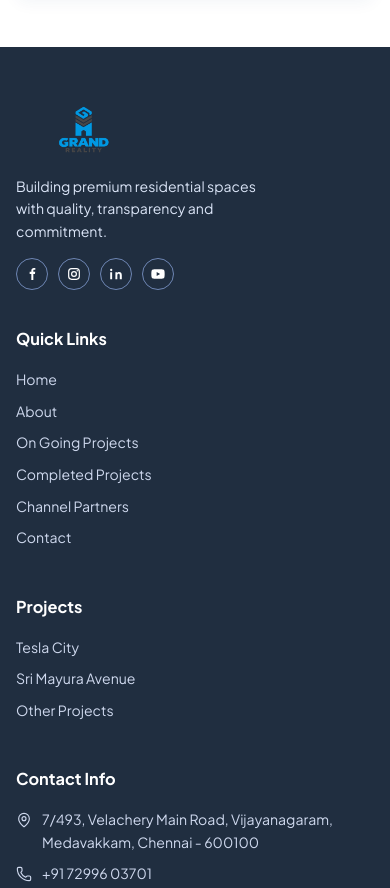
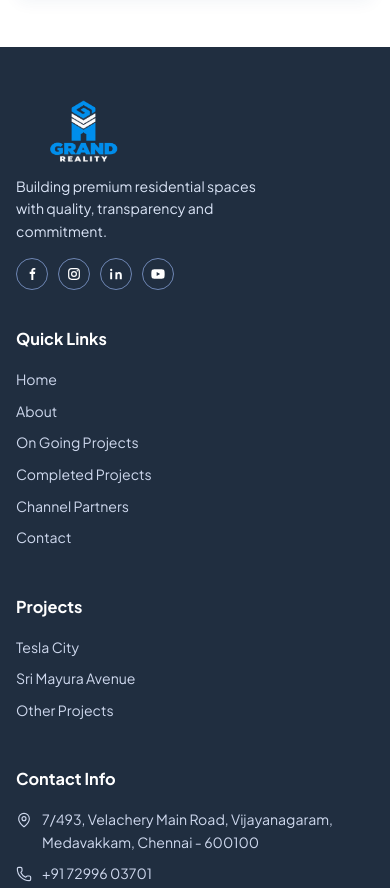
Before and after one commit to HarryLinked/Grand-reality, a React (Vite) app: page /contact in a window 390 px wide. Shown: the part 2159-3047 px from the top of the page. Built offline with nearby package versions, Linux system fonts and the light colour scheme.

Commit message:
Chaged the Footer logo and Excellence in every step responsive

```diff
--- a/src/components/Footer.jsx
+++ b/src/components/Footer.jsx
@@ -3,6 +3,7 @@ import { Link } from 'react-router-dom';
 import Icon from './Icon.jsx';
 import { company } from '../data.js';
 import Grand_Reality_Logo from '../assets/Grand_Reality_Cyan_Logo_Bgr.png';
+import Grand_Reality_Inverse from '../assets/Grand_Reality_Logo_Inverse.png';
 
 export default function Footer() {
   const [email, setEmail] = useState('');
@@ -19,7 +20,7 @@ export default function Footer() {
     <footer className="site-footer">
       <div className="container footer-grid">
         <div className="footer-brand">
-          <img src={Grand_Reality_Logo} alt="Grand Reality" width="82" height="76" />
+          <img src={Grand_Reality_Inverse} alt="Grand Reality" width="82" height="76" />
           <p>Building premium residential spaces with quality, transparency and commitment.</p>
           <div className="social">
             {['Facebook', 'Instagram', 'Linkedin', 'Youtube'].map((n) => (
--- a/src/styles.css
+++ b/src/styles.css
@@ -951,6 +951,7 @@ em {
   padding: 28px 22px 26px;
   text-align: center;
   color: var(--sage);
+  width: 210px;
 }
 
 .why-card h3 {
@@ -4285,7 +4286,13 @@ em {
 }
 
 @media(max-width : 882px){
+
   .why-dark .container{
   display: block;
-}
-}
+  }
+
+  .why-card{
+    width: auto;
+  }
+
+}
```
Also changed, not shown: src/assets/Grand_Reality_Logo_Inverse.png (added).
